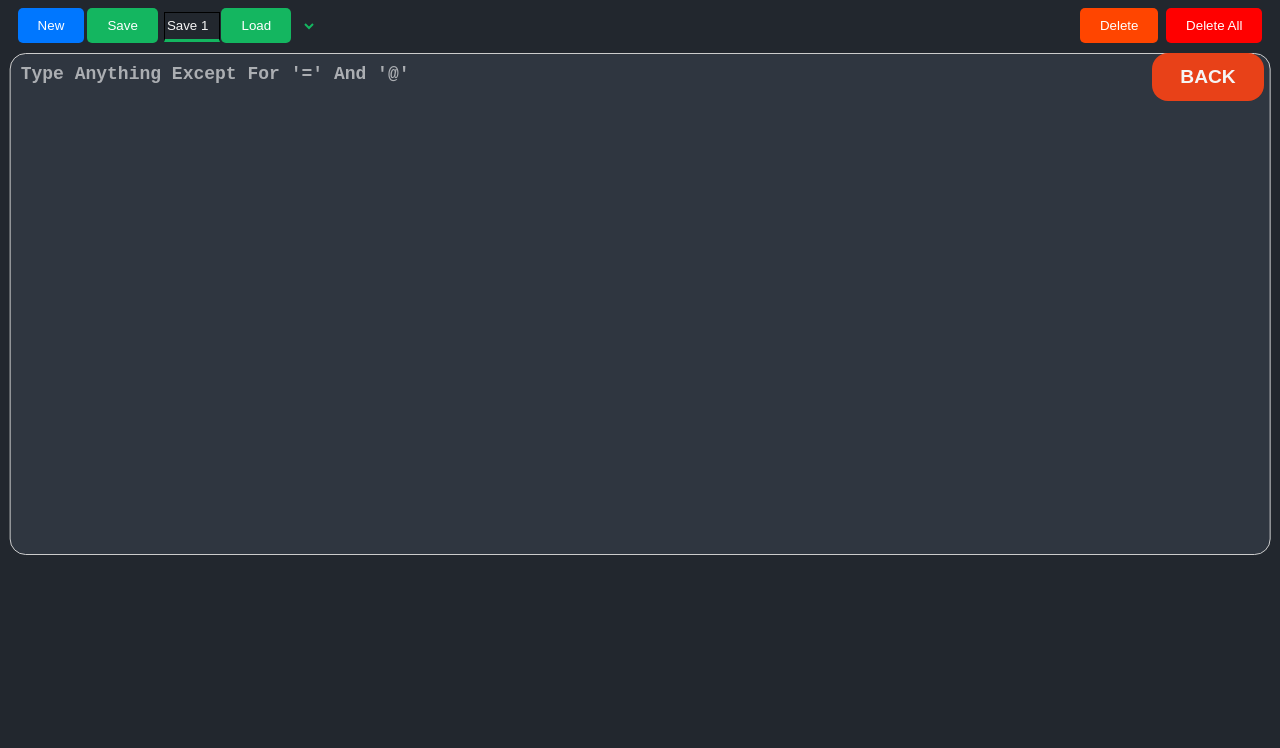
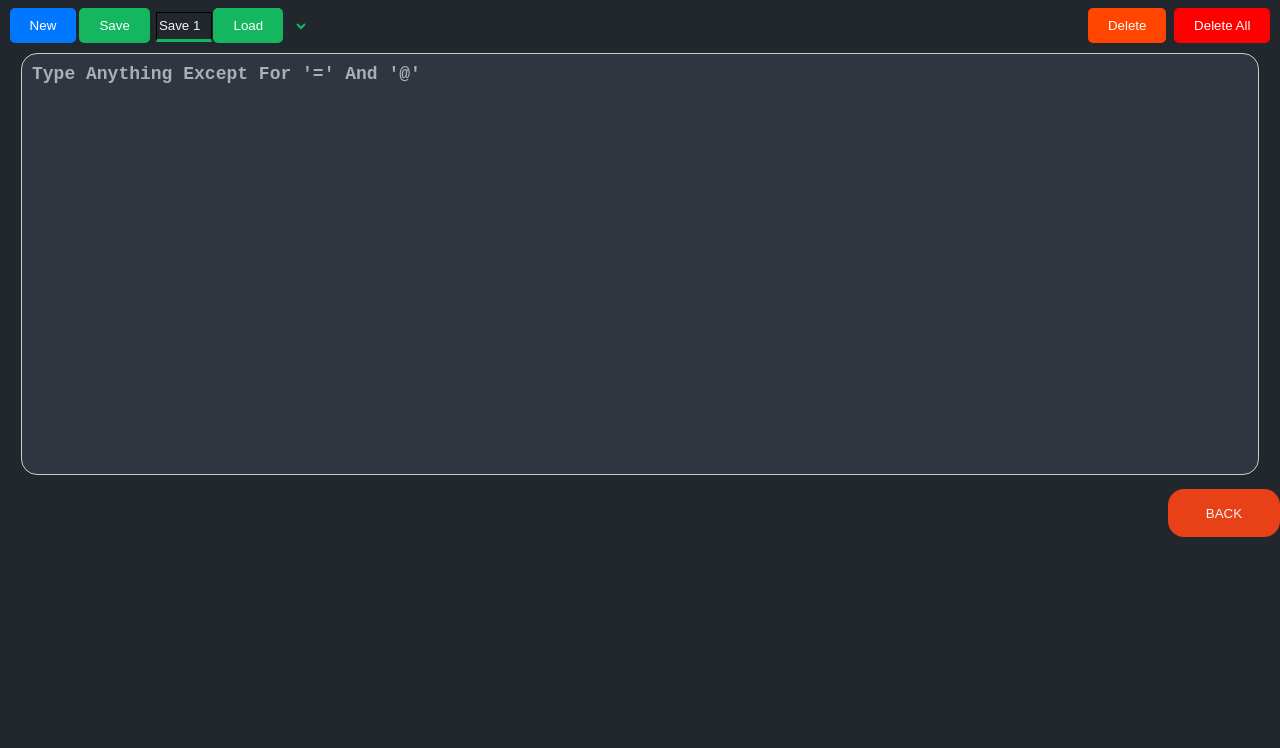
Before and after one commit to ShayCohenn/HW-pesah, a plain HTML site: page HTML/notePad.html in a window 1280 px wide. Shown: the part 73-821 px from the top of the page. Before the commit the page ends 800 px from the top, so only its background shows below. Drawn offline with Linux system fonts and the light colour scheme.

Commit message:
back button bug fix

```diff
--- a/CSS/notepadStyle.css
+++ b/CSS/notepadStyle.css
@@ -2,13 +2,18 @@ body {
     font-family: Arial, sans-serif;
     font-size: 16px;
     background: #22272e;
+    height: 100dvh;
+    margin: 0;
+    padding: 0;
+    box-sizing: border-box;
 }
 h1{
     color: whitesmoke;
+    text-align: center;
 }
 #text-area {
-    width: 98%;
-    height: 30rem;
+    width: 95%;
+    height: 50%;
     padding: 10px;
     border: 1px solid #ccc;
     background: #2f3640;
@@ -61,14 +66,18 @@ h1{
 }
 
 .backBtn{
+    display: flex;
+    justify-content: right;
+
+    width: 100%;
+}
+
+.backBtn button{
     background: #e84118;
-    border: none;
+    color: whitesmoke;
     height: 3rem;
     width: 7rem;
+    border: none;
     border-radius: 1rem;
-    font-size: 1.2rem;
-    color: whitesmoke;
-    font-weight: bold;
-    position: absolute;
-    right:1rem ;
+    margin-top: 10px;
 }
--- a/HTML/notePad.html
+++ b/HTML/notePad.html
@@ -30,7 +30,7 @@
         </div>
     </div>
     <textarea id="text-area" placeholder="Type Anything Except For '=' And '@'"></textarea>
-    <a href="../index.html"><button class="backBtn">BACK</button></a>
+    <div class="backBtn"><a href="../index.html"><button>BACK</button></a></div>
 </body>
 
 </html>
```
